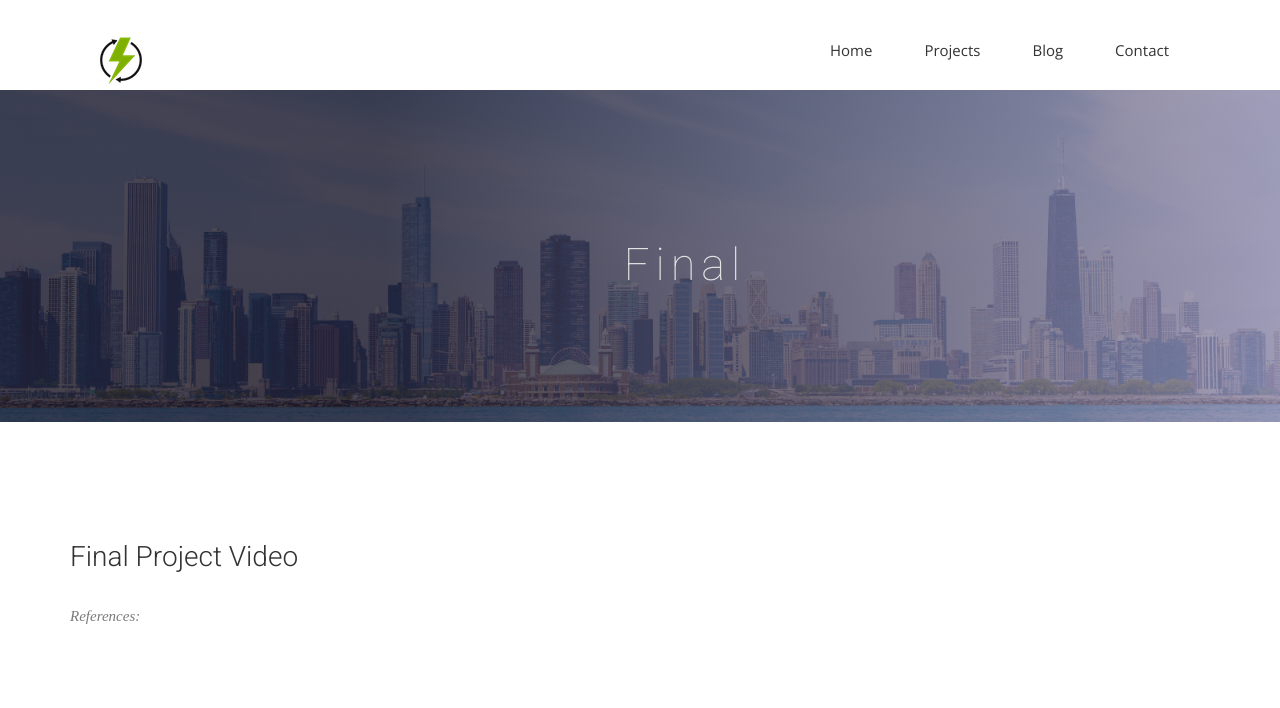
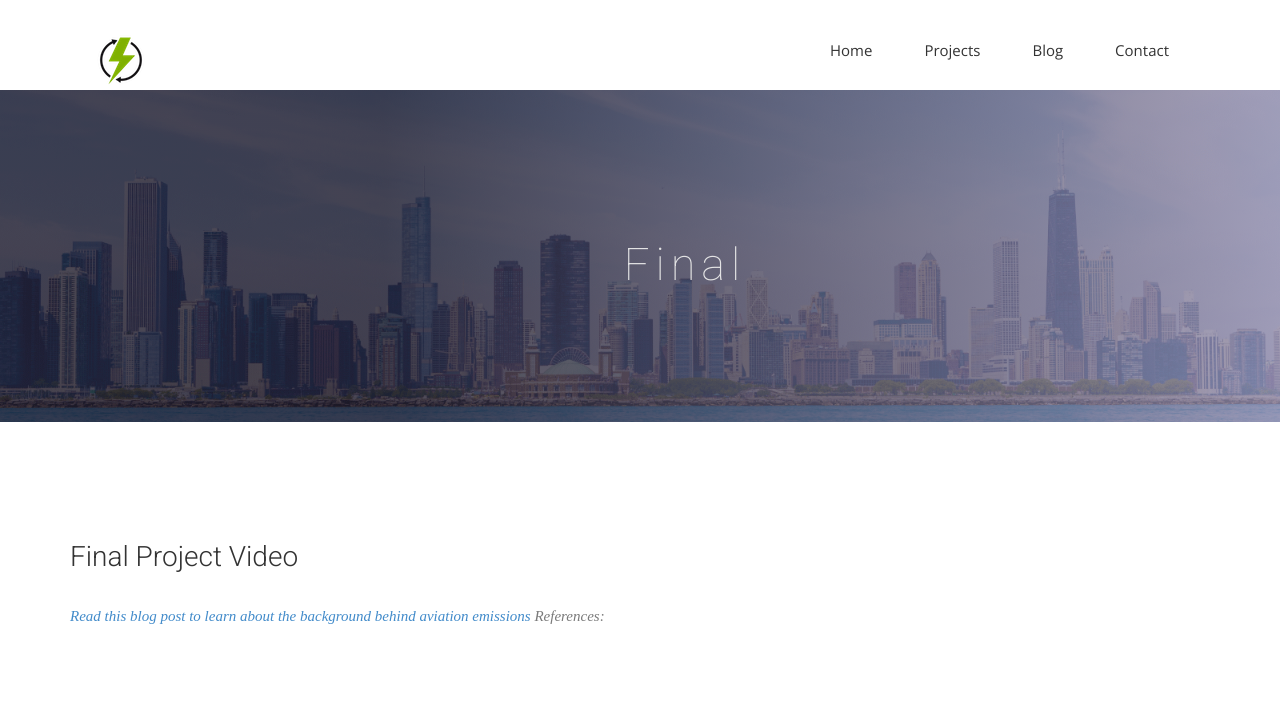
Before and after one commit to morutkin/morutkin.github.io, a Jekyll site: the page built from final.html, in a window 1280 px wide. Shown: the top 708 px of the page. Built offline with Jekyll 4.4.1, drawn with Linux system fonts in a browser that asks for light colours; nearby versions of some CDN libraries; some web fonts are replaced; grey boxes are pictures that could not be loaded.

Commit message:
Update final.html

```diff
--- a/final.html
+++ b/final.html
@@ -26,7 +26,10 @@ permalink: /final/
           <div class="block">
             <div class="section-title">
               <h3>Final Project Video</h3>
-              <p> References:
+              <p>
+                  <a href = "https://morutkin.github.io/morutkin.github.io//2019/12/18/smart-buildings-new-post.html">Read this blog post to learn about the background behind aviation emissions</a>
+
+                References:
 
                   <br>
                   <br>
```
